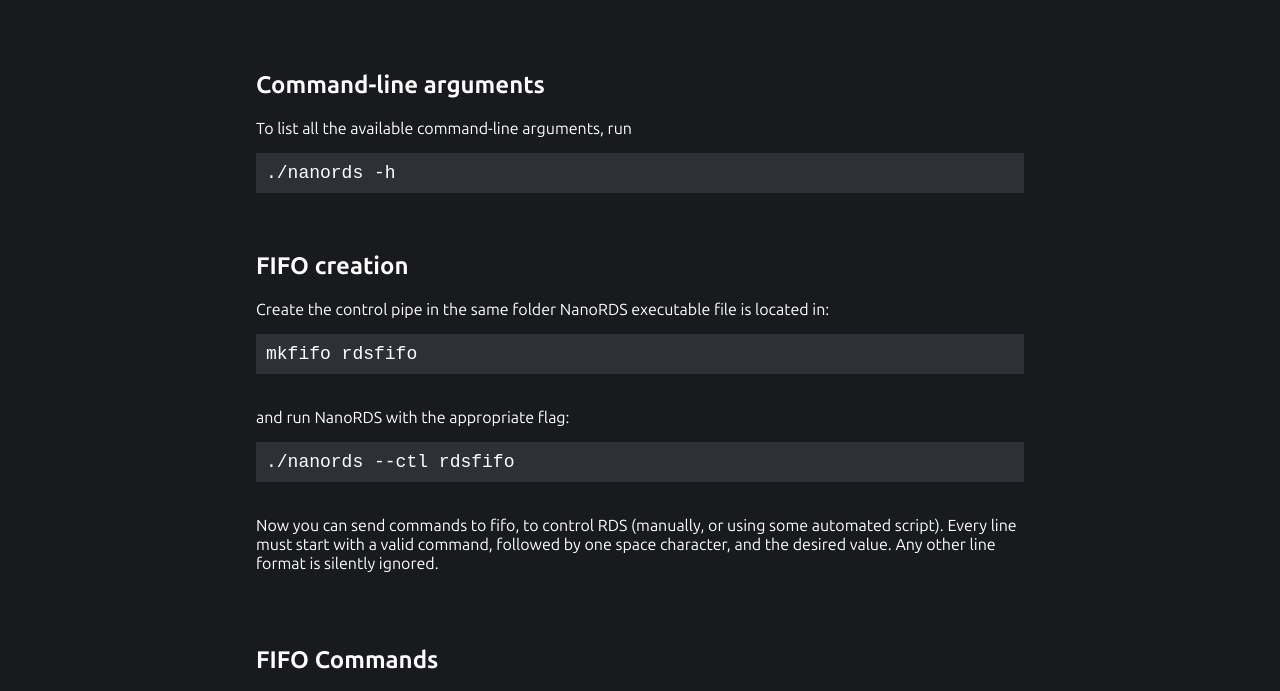
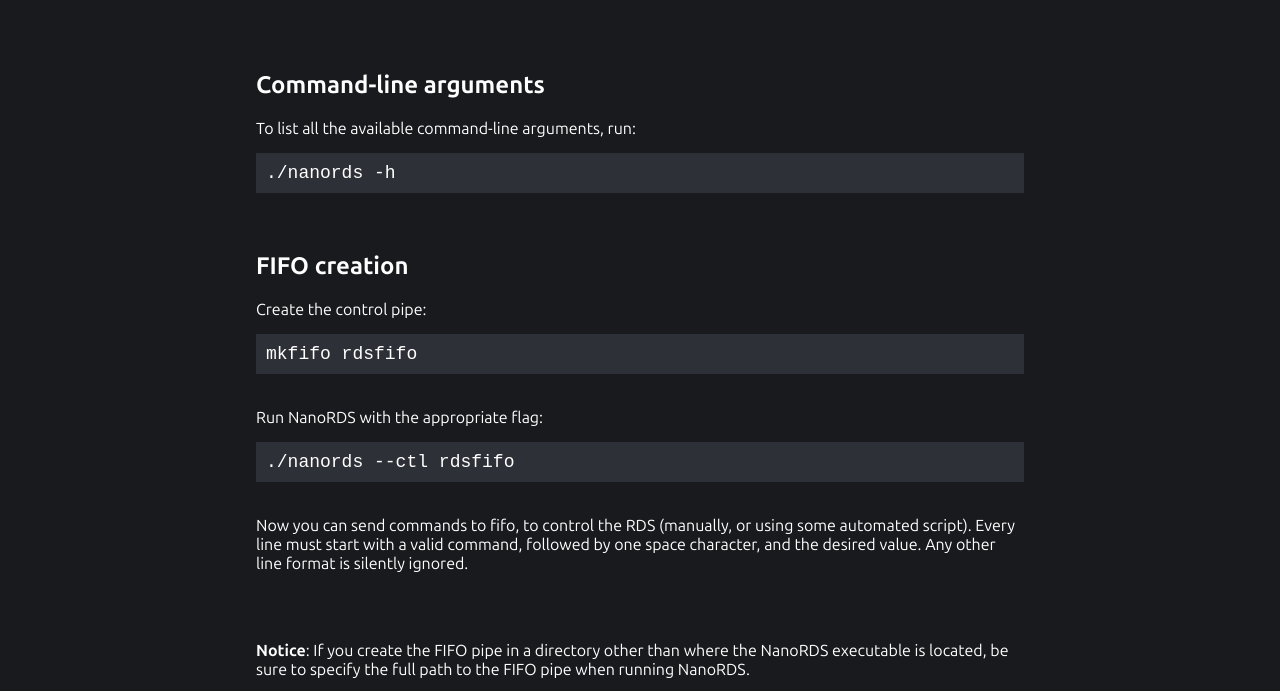
Before and after one commit to barteqcz/NanoRDS, a plain HTML site: page docs/index.html in a window 1280 px wide. Shown: the part 233-924 px from the top of the page. Drawn offline with Linux system fonts and the light colour scheme.

Commit message:
Update index.html

```diff
--- a/docs/index.html
+++ b/docs/index.html
@@ -39,14 +39,15 @@
                 <h1>Documentation</h1>
                 <p>This is the documentation for NanoRDS</p><br><br>
                 <h2 id="cli-arguments" style="scroll-margin-top: 150px;">Command-line arguments</h2>
-                <p>To list all the available command-line arguments, run</p>
+                <p>To list all the available command-line arguments, run:</p>
                 <div class="codebox"><code>./nanords -h</code></div><br><br>
                 <h2 id="fifo-creation" style="scroll-margin-top: 150px;">FIFO creation</h2>
-                <p>Create the control pipe in the same folder NanoRDS executable file is located in:</p>
+                <p>Create the control pipe:</p>
                 <div class="codebox"><code>mkfifo rdsfifo</code></div><br>
-                <p>and run NanoRDS with the appropriate flag:</p>
+                <p>Run NanoRDS with the appropriate flag:</p>
                 <div class="codebox"><code>./nanords --ctl rdsfifo</code></div><br>
-                <p>Now you can send commands to fifo, to control RDS (manually, or using some automated script). Every line must start with a valid command, followed by one space character, and the desired value. Any other line format is silently ignored.</p><br><br>
+                <p>Now you can send commands to fifo, to control the RDS (manually, or using some automated script). Every line must start with a valid command, followed by one space character, and the desired value. Any other line format is silently ignored.</p><br><br>
+                <p><b>Notice</b>: If you create the FIFO pipe in a directory other than where the NanoRDS executable is located, be sure to specify the full path to the FIFO pipe when running NanoRDS.</p>
                 <h2 id="fifo-commands" style="scroll-margin-top: 150px;">FIFO Commands</h2>
                 <p><b>PS</b> - stands for Program Service name and it allows to broadcast a 'title' for the station that is displayed on every receiver with RDS support (that's the most basic feature). Its length can be up to 8 characters. This is how you can set it in NanoRDS via fifo</p>
                 <div class="codebox"><code>PS * RDS *</code></div><br><br>
```
